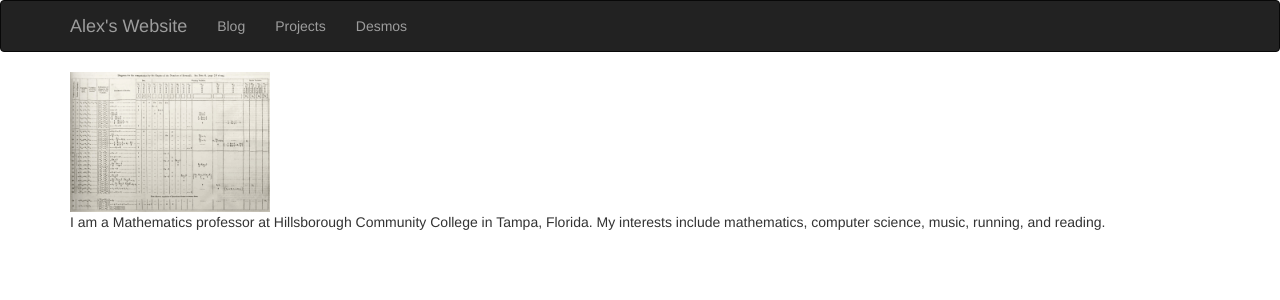
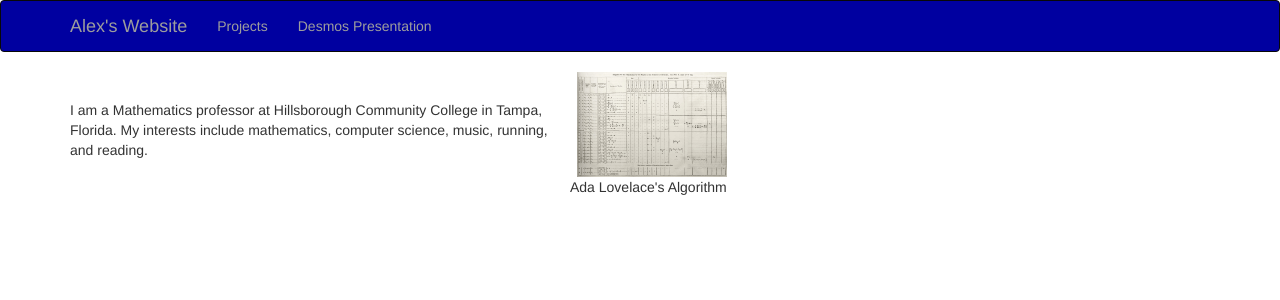
Before and after one commit to aambrioso1/alex_site_new, a Flask app: page / in a window 1280 px wide. Shown: the top 300 px of the page. Run offline with Flask 2, Linux system fonts and the light colour scheme; some libraries are stand-ins or nearby versions.

Commit message:
change colors remove blog reference

```diff
--- a/app.py
+++ b/app.py
@@ -31,10 +31,12 @@ def about():
 	return render_template('about.html')
 """
 
+"""
 @app.route('/blog')
 def blog():
 	return render_template('blog.html')
 	# return '<html><a href="http://alexambrioso.com">Go to Alex's Blog</a></html>'
+"""
 
 @app.route('/desmos')
 def desmos():
--- a/templates/base.html
+++ b/templates/base.html
@@ -10,7 +10,7 @@
 </head>
 
 {% block navbar %}
-<div class="navbar navbar-inverse" role="navigation">
+<div class="navbar navbar-inverse" style="background-color: #0000A0;" role="navigation">
     <div class="container">
         <div class="navbar-header">
             <button type="button" class="navbar-toggle" data-toggle="collapse" data-target=".navbar-collapse">
@@ -23,10 +23,10 @@
         </div>
         <div class="navbar-collapse collapse">
             <ul class="nav navbar-nav">
-                <!-- <li><a href="/about">About</a></li> -->
-                <li><a href="/blog">Blog</a></li>
+                <!-- <li><a href="/about">About</a></li>
+                <li><a href="/blog">Blog</a></li>   -->
                 <li><a href="/projects">Projects</a></li>
-                <li><a href="/desmos">Desmos</a></li>
+                <li><a href="/desmos">Desmos Presentation</a></li>
             </ul>
         </div>
     </div>
--- a/templates/index.html
+++ b/templates/index.html
@@ -5,11 +5,25 @@
 {% block page_content %}
 
 <container>
-	<img src="{{ url_for('static', filename='first_algorithm.jpg') }}" width="200" />
-	<div class="myProfile">
+	<table>
+	<tr>
+		<td  width="500">
+		<div class="myProfile">
+
 	    <p>
 	    	I am a Mathematics professor at Hillsborough Community College in Tampa, Florida. My interests include mathematics, computer science, music, running, and reading.
 	    </p>
 	</div>
+		</td>
+	<td>
+	<figure align = "right">
+		<img src="{{ url_for('static', filename='first_algorithm.jpg') }}" width="150" />
+		<figcaption align = "center">Ada Lovelace's Algorithm</figcaption>
+	</figure>
+	</td>
+	</tr>
+	</table>
+
+
 </container>
 {% endblock %}
--- a/templates/projects.html
+++ b/templates/projects.html
@@ -19,7 +19,6 @@
 	    	Source Code Test for Florida State Science Olympiad:
 	    	</a>(Test Date is March 20th)
 	    </li>
-	    <li><a href="http://alexambrioso.com" target="_blank">Go to Alex's Blog</a></li>
 	    <li>
 	    	<a href="https://sites.google.com/view/amhr" target="_blank">Work with AMHR Lab at USF</a>
 	    	(weekly on Tuesdays at 1 pm)
```
